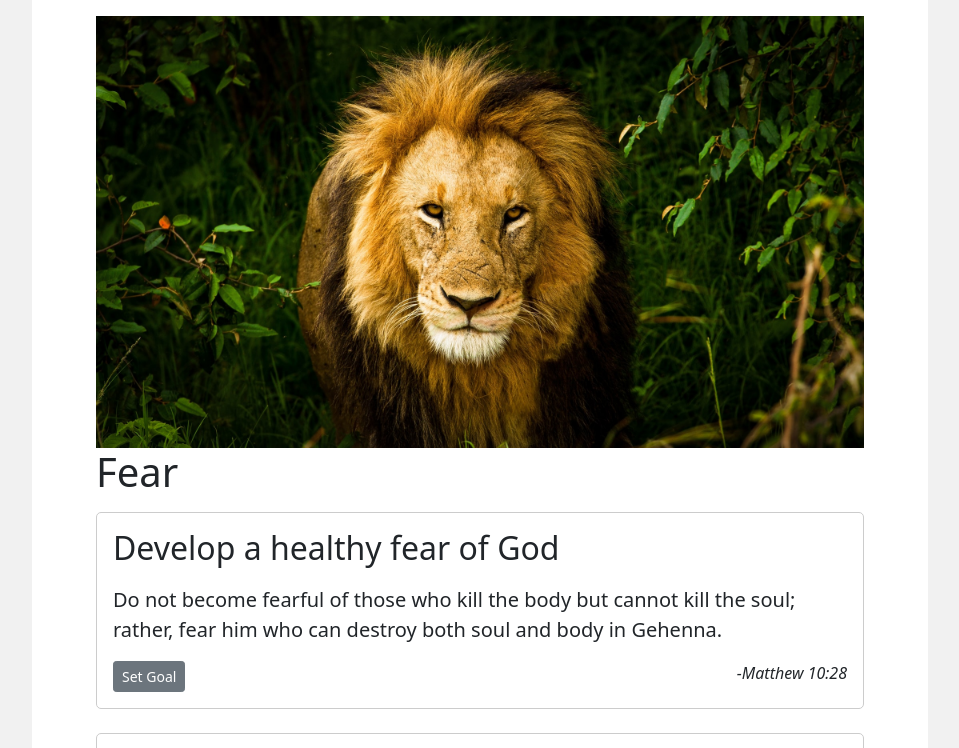
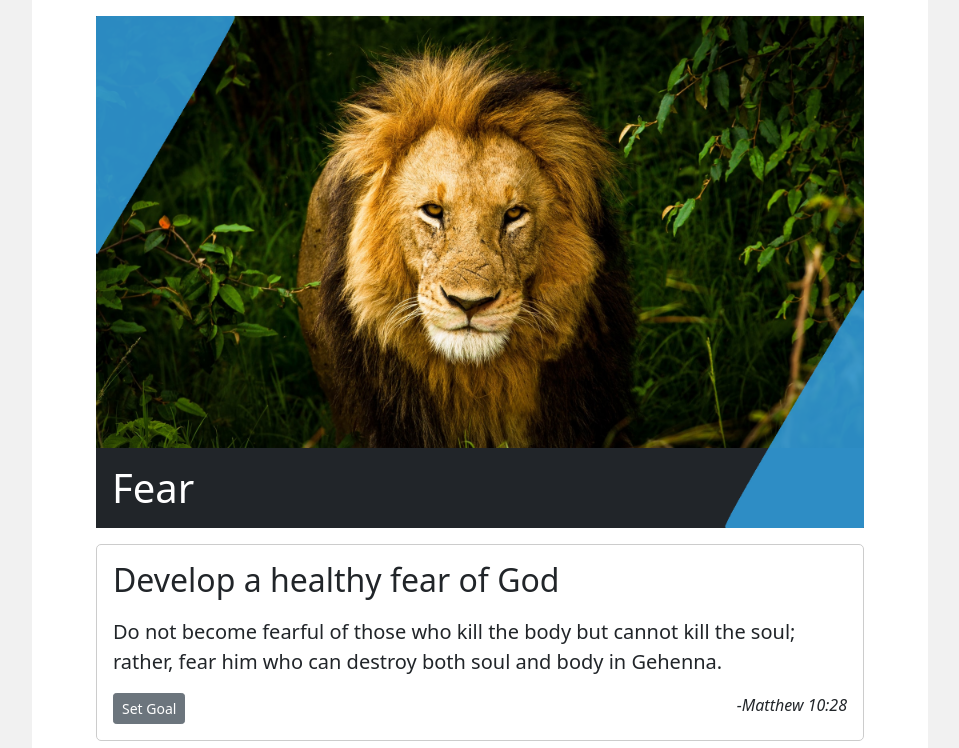
Before and after one commit to markinjamaica/therapy, a Django app: page /fear in a window 1280 px wide. Shown: the part 58-806 px from the top of the page, without its empty margins (160-1119 px from the left). Run offline with Django 3.2, Linux system fonts and the light colour scheme.

Commit message:
add banner overlay

```diff
--- a/biblehelp/static/styles.css
+++ b/biblehelp/static/styles.css
@@ -118,9 +118,23 @@ nav {
 /***** emotion.html *****/
 .image-container {
     margin-bottom: 1rem;
+    position: relative;
+    background-color: #212529;
 }
 .emotion-image {
     width: 100%;
+}
+.banner-overlay {
+    position: absolute;
+    display: block;
+    top: 0;
+    width: 100%;
+    height: 100%;
+    opacity: 0.9;
+}
+.emotion-heading {
+    color: white;
+    padding: 1rem;
 }
 .item-container {
     border: 1px solid rgb(204, 204, 204);
--- a/biblehelp/templates/emotion.html
+++ b/biblehelp/templates/emotion.html
@@ -4,6 +4,11 @@
 <main>
     <div class="image-container">
         <img class="emotion-image" src="{% static src %}" alt="{{alt}}" />
+        <img
+            class="banner-overlay"
+            src="{% static 'banner-overlay.png' %}"
+            alt=""
+        />
         <h1 class="emotion-heading">{{ title|title }}</h1>
     </div>
 
```
Also changed, not shown: biblehelp/static/banner-overlay.png (added).
